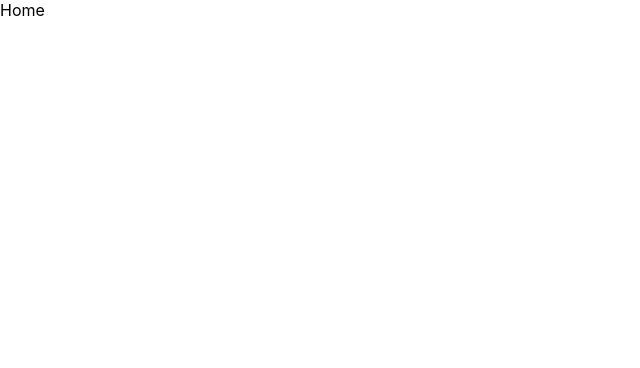
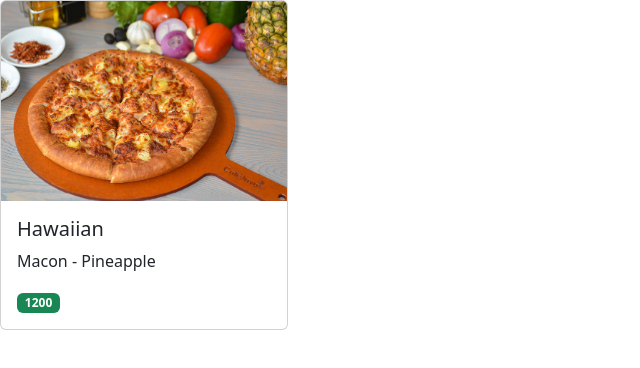
Before and after one commit to adala-wanyande/pizza-ordering-project, a React (Create React App) app: page / in a window 1280 px wide. Shown: the top 368 px of the page, without its empty margins (0-640 px from the left). Built offline with nearby package versions, Linux system fonts and the light colour scheme.

Commit message:
MenuItem.js component completed

```diff
--- a/src/App.js
+++ b/src/App.js
@@ -1,15 +1,17 @@
 import { Routes, Route } from "react-router-dom"
-import Home from "./components/Home"
 import About from "./components/About"
 import Contact from "./components/Contact"
 import Menu from "./components/Menu"
 import Order from "./components/Order"
+import MenuItem from "./components/MenuItem"
+import 'bootstrap/dist/css/bootstrap.min.css';
+
 
 function App() {
   return (
     <div className="App">
       <Routes>
-        <Route path="/" element={ <Home/> } />
+        <Route path="/" element={ <MenuItem/> } />
         <Route path="about" element={ <About/> } />
         <Route path="contact" element={ <Contact/> } />
         <Route path="menu" element={ <Menu/> } />
--- /dev/null
+++ b/src/components/MenuItem.js
@@ -0,0 +1,28 @@
+import React from 'react'
+import { Badge, Card } from 'react-bootstrap';
+
+// Dummy prop of menu item
+const menuItemProp = {
+  "id": 1,
+  "name": "Hawaiian",
+  "description": "Macon - Pineapple",
+  "price": 1200,
+  "image": "hawaiian.jpg"
+}
+
+const MenuItem = ({menuItem = menuItemProp}) => {
+  return (
+    <Card style={{ width: '18rem' }} key={menuItem.id}>
+      <Card.Img variant="top" width="200" height="200" src={require(`../images/${menuItem.image}`)} />
+      <Card.Body>
+        <Card.Title>{menuItem.name}</Card.Title>
+        <Card.Text>
+          {menuItem.description}
+        </Card.Text>
+        <Badge bg="success">{menuItem.price}</Badge>
+      </Card.Body>
+    </Card>
+  )
+}
+
+export default MenuItem
```
Also changed, not shown: src/components/CartItem.js (deleted, +0 -9 lines), src/components/CartItems.js (deleted, +0 -9 lines), src/components/MenuItems.js (deleted, +0 -9 lines).
